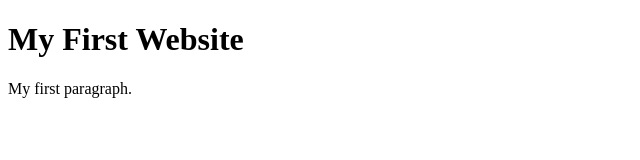
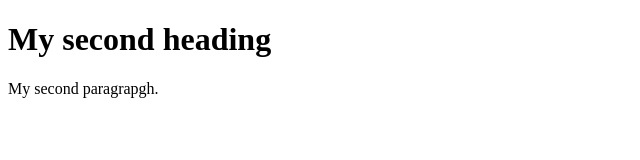
Before and after one commit to Ephantus-Wambui/codersrank-template-hxaddt, a website: page index.html in a window 1280 px wide. Shown: the whole page, without its empty margins (0-640 px from the left). Drawn offline with Linux system fonts and the light colour scheme.

Commit message:
1 file modified

```diff
--- a/index.html
+++ b/index.html
@@ -5,8 +5,8 @@
   </head>
   <body>
 
-    <h1>My First Website</h1>
-    <p>My first paragraph.</p>
+    <h1>My second heading</h1>
+    <p>My second paragrapgh.</p>
 
   </body>
 </html>
```
